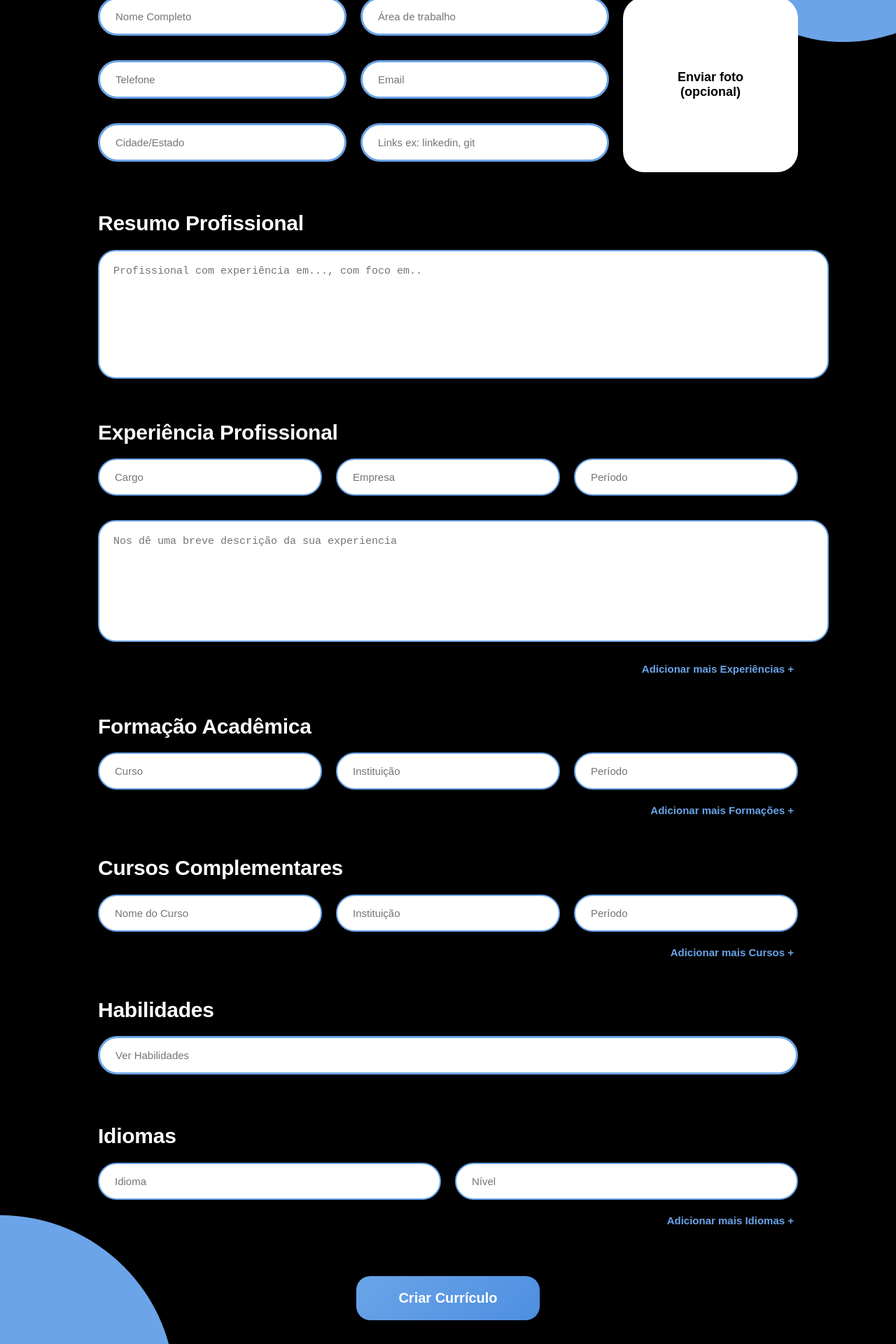
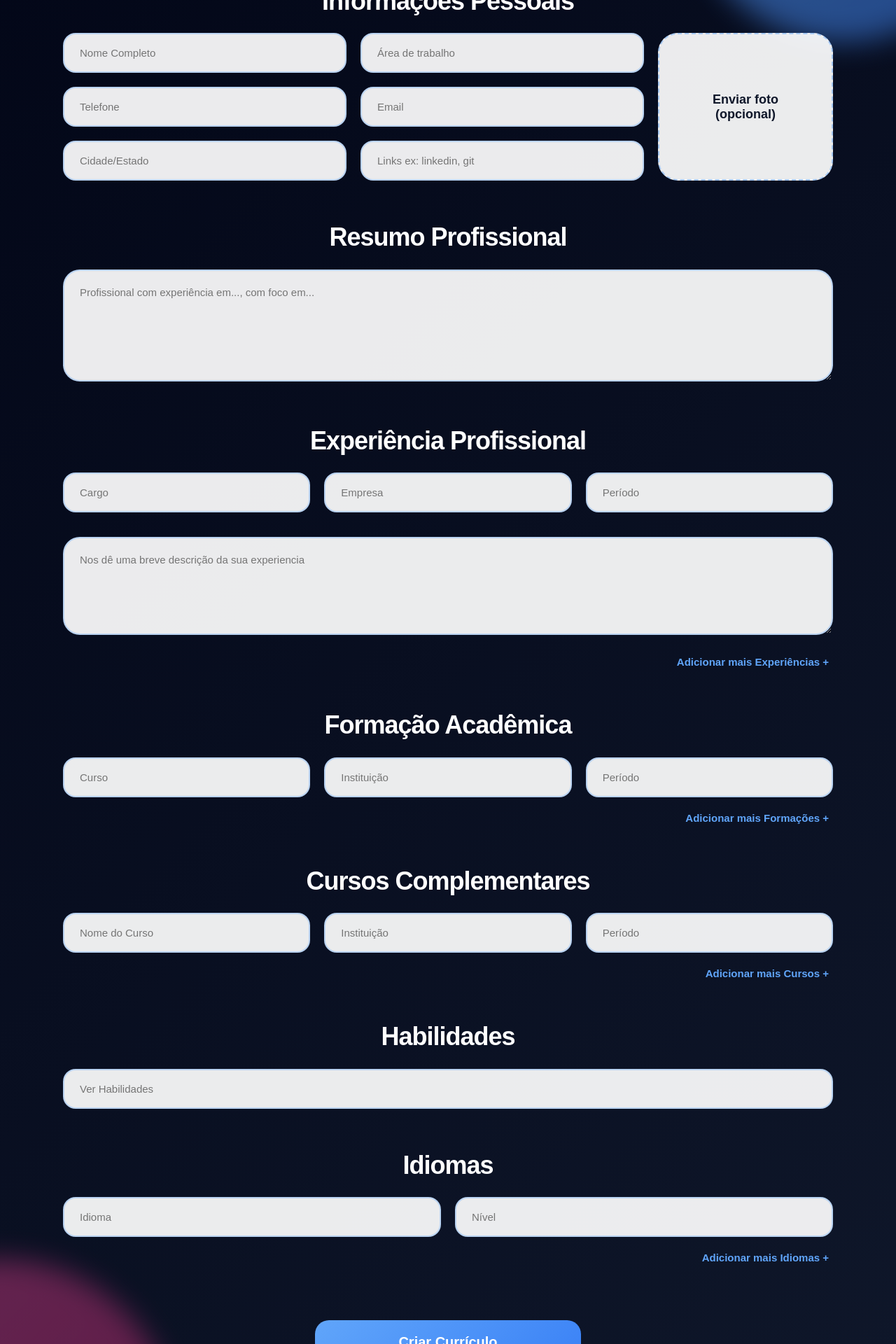
Before and after one commit to eidicaro/projeto-integrador-4-ano, a React app in the folder frontend/: page /createResume in a window 1280 px wide. Shown: the part 240-2160 px from the top of the page at 70% size. Built offline with nearby package versions, Linux system fonts and the light colour scheme; the HTML template or start-up script is replaced by a standard one.

Commit message:
eba secsu

```diff
--- a/frontend/src/page/CreateResume.jsx
+++ b/frontend/src/page/CreateResume.jsx
@@ -9,6 +9,9 @@ export default function CreateResume() {
     const [idiomas, setIdiomas] = useState([{}]);
 
     return (
+        <>
+            <style>{responsiveStyles}</style>
+
             <div style={styles.page}>
 
                 {/* CÍRCULOS */}
@@ -17,16 +20,26 @@ export default function CreateResume() {
 
                 {/* LOGO */}
                 <div style={styles.logo}>
-                <img src={Logo} alt="sla"  style={styles.image}/>
+                    <img
+                        src={Logo}
+                        alt="Logo"
+                        style={styles.image}
+                    />
                 </div>
 
                 <div style={styles.container}>
 
                     {/* INFORMAÇÕES PESSOAIS */}
                     <section style={styles.section}>
-                    <h2 style={styles.title}>Informações Pessoais</h2>
 
-                    <div style={styles.personalGrid}>
+                        <h2 style={styles.title}>
+                            Informações Pessoais
+                        </h2>
+
+                        <div
+                            style={styles.personalGrid}
+                            className="personal-grid"
+                        >
 
                             <div style={styles.column}>
                                 <input style={styles.input} placeholder="Nome Completo" />
@@ -47,26 +60,37 @@ export default function CreateResume() {
                             </div>
 
                         </div>
+
                     </section>
 
                     {/* RESUMO */}
                     <section style={styles.section}>
-                    <h2 style={styles.title}>Resumo Profissional</h2>
+
+                        <h2 style={styles.title}>
+                            Resumo Profissional
+                        </h2>
 
                         <textarea
                             style={styles.textarea}
-                        placeholder="Profissional com experiência em..., com foco em.."
+                            placeholder="Profissional com experiência em..., com foco em..."
                         />
+
                     </section>
 
                     {/* EXPERIÊNCIA */}
                     <section style={styles.section}>
-                    <h2 style={styles.title}>Experiência Profissional</h2>
+
+                        <h2 style={styles.title}>
+                            Experiência Profissional
+                        </h2>
 
                         {experiencias.map((_, index) => (
                             <div key={index}>
 
-                            <div style={styles.row}>
+                                <div
+                                    style={styles.row}
+                                    className="responsive-row"
+                                >
                                     <input style={styles.smallInput} placeholder="Cargo" />
                                     <input style={styles.smallInput} placeholder="Empresa" />
                                     <input style={styles.smallInput} placeholder="Período" />
@@ -81,21 +105,33 @@ export default function CreateResume() {
                         ))}
 
                         <div style={styles.addButtonContainer}>
+
                             <button
                                 style={styles.addButton}
-                            onClick={() => setExperiencias([...experiencias, {}])}
+                                onClick={() =>
+                                    setExperiencias([...experiencias, {}])
+                                }
                             >
                                 Adicionar mais Experiências +
                             </button>
+
                         </div>
+
                     </section>
 
                     {/* FORMAÇÃO */}
                     <section style={styles.section}>
-                    <h2 style={styles.title}>Formação Acadêmica</h2>
+
+                        <h2 style={styles.title}>
+                            Formação Acadêmica
+                        </h2>
 
                         {formacoes.map((_, index) => (
-                        <div key={index} style={styles.row}>
+                            <div
+                                key={index}
+                                style={styles.row}
+                                className="responsive-row"
+                            >
                                 <input style={styles.smallInput} placeholder="Curso" />
                                 <input style={styles.smallInput} placeholder="Instituição" />
                                 <input style={styles.smallInput} placeholder="Período" />
@@ -103,21 +139,33 @@ export default function CreateResume() {
                         ))}
 
                         <div style={styles.addButtonContainer}>
+
                             <button
                                 style={styles.addButton}
-                            onClick={() => setFormacoes([...formacoes, {}])}
+                                onClick={() =>
+                                    setFormacoes([...formacoes, {}])
+                                }
                             >
                                 Adicionar mais Formações +
                             </button>
+
                         </div>
+
                     </section>
 
                     {/* CURSOS */}
                     <section style={styles.section}>
-                    <h2 style={styles.title}>Cursos Complementares</h2>
+
+                        <h2 style={styles.title}>
+                            Cursos Complementares
+                        </h2>
 
                         {cursos.map((_, index) => (
-                        <div key={index} style={styles.row}>
+                            <div
+                                key={index}
+                                style={styles.row}
+                                className="responsive-row"
+                            >
                                 <input style={styles.smallInput} placeholder="Nome do Curso" />
                                 <input style={styles.smallInput} placeholder="Instituição" />
                                 <input style={styles.smallInput} placeholder="Período" />
@@ -125,69 +173,97 @@ export default function CreateResume() {
                         ))}
 
                         <div style={styles.addButtonContainer}>
+
                             <button
                                 style={styles.addButton}
-                            onClick={() => setCursos([...cursos, {}])}
+                                onClick={() =>
+                                    setCursos([...cursos, {}])
+                                }
                             >
                                 Adicionar mais Cursos +
                             </button>
+
                         </div>
+
                     </section>
 
                     {/* HABILIDADES */}
                     <section style={styles.section}>
-                    <h2 style={styles.title}>Habilidades</h2>
+
+                        <h2 style={styles.title}>
+                            Habilidades
+                        </h2>
 
                         <input
                             style={styles.input}
                             placeholder="Ver Habilidades"
                         />
+
                     </section>
 
                     {/* IDIOMAS */}
                     <section style={styles.section}>
-                    <h2 style={styles.title}>Idiomas</h2>
+
+                        <h2 style={styles.title}>
+                            Idiomas
+                        </h2>
 
                         {idiomas.map((_, index) => (
-                        <div key={index} style={styles.row}>
+                            <div
+                                key={index}
+                                style={styles.row}
+                                className="responsive-row"
+                            >
                                 <input style={styles.smallInput} placeholder="Idioma" />
                                 <input style={styles.smallInput} placeholder="Nível" />
                             </div>
                         ))}
 
                         <div style={styles.addButtonContainer}>
+
                             <button
                                 style={styles.addButton}
-                            onClick={() => setIdiomas([...idiomas, {}])}
+                                onClick={() =>
+                                    setIdiomas([...idiomas, {}])
+                                }
                             >
                                 Adicionar mais Idiomas +
                             </button>
+
                         </div>
+
                     </section>
 
                     {/* BOTÃO */}
                     <div style={styles.footer}>
+
                         <button
                             style={styles.createButton}
 
                             onMouseEnter={(e) => {
-                            e.currentTarget.style.transform = "translateY(-3px)";
+                                e.currentTarget.style.transform =
+                                    "translateY(-3px)";
+
                                 e.currentTarget.style.boxShadow =
                                     "0 10px 25px rgba(107,164,232,0.4)";
                             }}
 
                             onMouseLeave={(e) => {
-                            e.currentTarget.style.transform = "translateY(0)";
+                                e.currentTarget.style.transform =
+                                    "translateY(0)";
+
                                 e.currentTarget.style.boxShadow = "none";
                             }}
                         >
                             Criar Currículo
                         </button>
+
                     </div>
 
                 </div>
 
             </div>
+        </>
     );
 }
 
@@ -195,11 +271,12 @@ const styles = {
 
     page: {
         minHeight: "100vh",
-        backgroundColor: "#000",
+        background:
+            "linear-gradient(135deg, #020617 0%, #0f172a 100%)",
         padding: "50px 20px",
         fontFamily: "Poppins, sans-serif",
         position: "relative",
-        overflow: "hidden"
+        overflow: "hidden",
     },
 
     topCircle: {
@@ -207,9 +284,12 @@ const styles = {
         width: "450px",
         height: "450px",
         borderRadius: "50%",
-        backgroundColor: "#6ba4e8",
+        background:
+            "linear-gradient(135deg, #60a5fa 0%, #3b82f6 100%)",
         top: "-150px",
         right: "-150px",
+        opacity: 0.5,
+        filter: "blur(20px)",
     },
 
     bottomCircle: {
@@ -217,162 +297,214 @@ const styles = {
         width: "500px",
         height: "500px",
         borderRadius: "50%",
-        backgroundColor: "#6ba4e8",
+        background:
+            "linear-gradient(135deg, #ec4899 0%, #db2777 100%)",
         bottom: "-250px",
         left: "-250px",
+        opacity: 0.4,
+        filter: "blur(20px)",
     },
 
     logo: {
-        textAlign: "left",
-        marginLeft: "3%",
         position: "relative",
-        zIndex: 2
+        zIndex: 2,
+        marginBottom: "40px",
+        textAlign: "center",
     },
 
     image: {
         width: "190px",
+        maxWidth: "70%",
         height: "auto",
     },
 
-    blueDot: {
-        color: "#6ba4e8"
-    },
-
     container: {
-        maxWidth: "1000px",
+        maxWidth: "1100px",
         margin: "0 auto",
         position: "relative",
-        zIndex: 2
+        zIndex: 2,
     },
 
     section: {
-        marginBottom: "55px"
+        marginBottom: "60px",
     },
 
     title: {
         color: "#fff",
-        marginBottom: "20px",
-        fontSize: "30px",
+        marginBottom: "24px",
+        fontSize: "clamp(28px, 5vw, 36px)",
         fontWeight: "700",
-        textAlign: "left"
+        letterSpacing: "-1px",
     },
 
     personalGrid: {
         display: "grid",
         gridTemplateColumns: "1fr 1fr 250px",
         gap: "20px",
-        alignItems: "stretch"
+        alignItems: "stretch",
     },
 
     column: {
         display: "flex",
         flexDirection: "column",
-        gap: "20px"
+        gap: "20px",
     },
 
     input: {
         width: "100%",
-        padding: "16px 22px",
-        borderRadius: "40px",
-        border: "3px solid #6ba4e8",
+        padding: "18px 22px",
+        borderRadius: "18px",
+        border: "2px solid rgba(96,165,250,0.35)",
         outline: "none",
         fontSize: "15px",
         transition: "0.3s",
-        backgroundColor: "#fff",
-        marginBottom: "15px",
+        background:
+            "rgba(255,255,255,0.92)",
         boxSizing: "border-box",
+        color: "#0f172a",
     },
 
     smallInput: {
         flex: 1,
-        padding: "16px 22px",
-        borderRadius: "40px",
-        border: "2px solid #6ba4e8",
+        minWidth: "0",
+        padding: "18px 22px",
+        borderRadius: "18px",
+        border: "2px solid rgba(96,165,250,0.35)",
         outline: "none",
         fontSize: "15px",
-        backgroundColor: "#fff"
+        background:
+            "rgba(255,255,255,0.92)",
+        boxSizing: "border-box",
     },
 
     textarea: {
         width: "100%",
-        minHeight: "140px",
-        padding: "20px",
-        borderRadius: "25px",
-        border: "2px solid #6ba4e8",
-        resize: "none",
+        minHeight: "160px",
+        padding: "22px",
+        borderRadius: "24px",
+        border: "2px solid rgba(96,165,250,0.35)",
+        resize: "vertical",
         outline: "none",
         fontSize: "15px",
-        backgroundColor: "#fff"
+        background:
+            "rgba(255,255,255,0.92)",
+        boxSizing: "border-box",
     },
 
     highlightTextarea: {
         width: "100%",
-        minHeight: "130px",
-        padding: "20px",
-        borderRadius: "25px",
-        border: "2px solid #6ba4e8",
-        resize: "none",
+        minHeight: "140px",
+        padding: "22px",
+        borderRadius: "24px",
+        border: "2px solid rgba(96,165,250,0.35)",
+        resize: "vertical",
         outline: "none",
         marginTop: "15px",
         fontSize: "15px",
-        backgroundColor: "#fff",
-        marginBottom: "15px"
+        background:
+            "rgba(255,255,255,0.92)",
+        marginBottom: "15px",
+        boxSizing: "border-box",
     },
 
     row: {
         display: "flex",
         gap: "20px",
-        marginBottom: "20px"
+        marginBottom: "20px",
     },
 
     uploadBox: {
-        backgroundColor: "#fff",
-        borderRadius: "30px",
+        background:
+            "rgba(255,255,255,0.92)",
+        borderRadius: "28px",
         display: "flex",
         alignItems: "center",
         justifyContent: "center",
         textAlign: "center",
-        color: "#000",
+        color: "#0f172a",
         fontWeight: "600",
         minHeight: "180px",
         cursor: "pointer",
         transition: "0.3s",
-        fontSize: "18px"
+        fontSize: "18px",
+        border:
+            "2px dashed rgba(96,165,250,0.5)",
+        padding: "20px",
+        boxSizing: "border-box",
     },
 
     addButtonContainer: {
         display: "flex",
         justifyContent: "flex-end",
-        marginTop: "10px"
+        marginTop: "10px",
     },
 
     addButton: {
         background: "none",
         border: "none",
-        color: "#6ba4e8",
-        fontWeight: "bold",
+        color: "#60a5fa",
+        fontWeight: "700",
         cursor: "pointer",
         fontSize: "15px",
-        transition: "0.3s"
+        transition: "0.3s",
     },
 
     footer: {
         display: "flex",
         justifyContent: "center",
-        marginTop: "70px",
-        marginBottom: "50px"
+        marginTop: "80px",
+        marginBottom: "50px",
     },
 
     createButton: {
-        background: "linear-gradient(135deg, #6ba4e8 0%, #4d8fe0 100%)",
+        width: "100%",
+        maxWidth: "380px",
+        background:
+            "linear-gradient(135deg, #60a5fa 0%, #3b82f6 100%)",
         color: "#fff",
         border: "none",
-        padding: "20px 60px",
+        padding: "20px 40px",
         borderRadius: "20px",
-        fontWeight: "bold",
+        fontWeight: "700",
         fontSize: "20px",
         cursor: "pointer",
-        transition: "0.3s"
+        transition: "0.3s",
+        boxSizing: "border-box",
+    },
+};
+
+const responsiveStyles = `
+*{
+    box-sizing:border-box;
 }
 
-};
+input,
+textarea,
+button{
+    font-family:Poppins,sans-serif;
+}
+
+@media (max-width: 1024px){
+
+    .personal-grid{
+        grid-template-columns:1fr !important;
+    }
+
+}
+
+@media (max-width: 768px){
+
+    .responsive-row{
+        flex-direction:column !important;
+    }
+
+}
+
+@media (max-width: 640px){
+
+    body{
+        overflow-x:hidden;
+    }
+
+}
+`;
```
Lines whose indentation alone changed are shown as unchanged.
